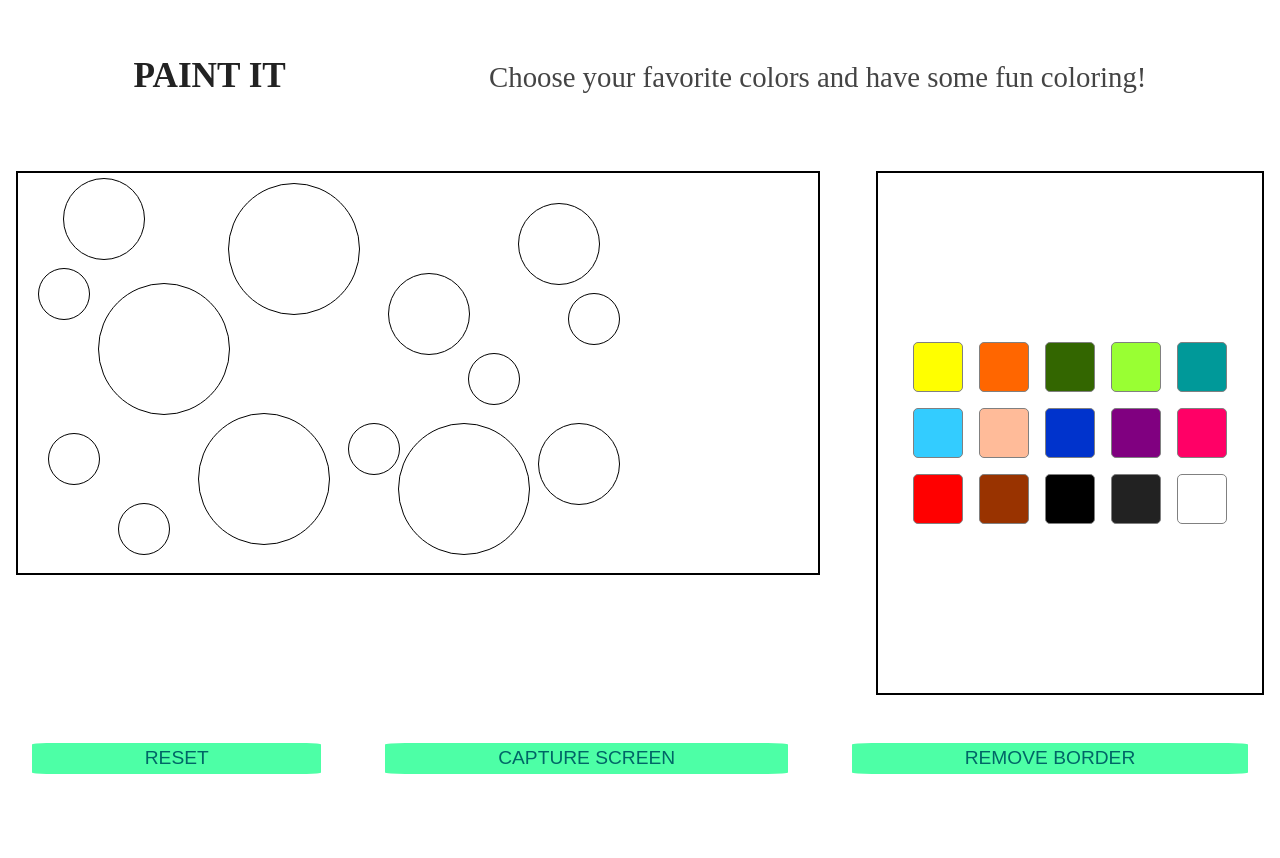
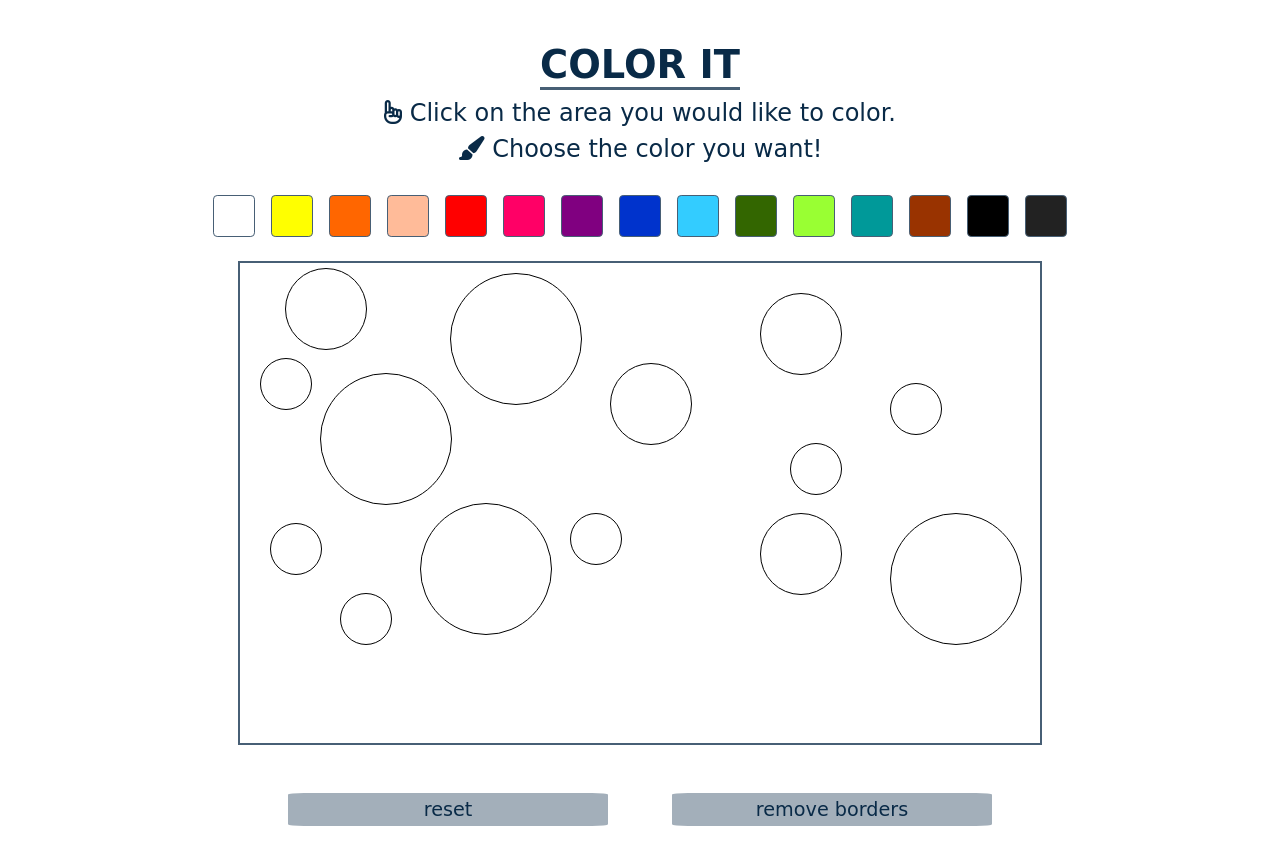
Before and after one commit to veredrec/color-it, a plain HTML site: page index.html in a window 1280 px wide. Before the commit the page ends 806 px from the top, so only its background shows below. Drawn offline with Linux system fonts and the light colour scheme; a web font is replaced by a local one.

Commit message:
Design page with css

```diff
--- a/index.html
+++ b/index.html
@@ -4,16 +4,39 @@
 <head>
   <meta name="viewport" content="width=device-width" />
   <meta charset="utf-8">
+  <link href="https://fonts.googleapis.com/css?family=Delius" rel="stylesheet">
+  <script src="https://use.fontawesome.com/7a1353cd80.js"></script>
   <link rel="stylesheet" href="style.css">
-  <title>Paint It</title>
+  <title>Color It</title>
 </head>
 
 <body>
   <header class="header">
-    <h1 class="logo">PAINT IT</h1>
-    <p class="title">Choose your favorite colors and have some fun coloring!</p>
+    <h1 class="logo">COLOR IT</h1>
+    <p class="title">
+      <i class="fa fa-hand-o-up" aria-hidden="true"></i>
+      Click on the area you would like to color. </p>
+      <p class="title"><i class="fa fa-paint-brush" aria-hidden="true"></i>
+      Choose the color you want!</p>
   </header>
   <section class="main">
+    <div class="colors">
+      <p class="color white" id="white"></p>
+      <p class="color yellow" id="yellow"></p>
+      <p class="color orange" id="orange"></p>
+      <p class="color peach" id="peach"></p>
+      <p class="color red" id="red"></p>
+      <p class="color pink" id="pink"></p>
+      <p class="color purple" id="purple"></p>
+      <p class="color blue" id="blue"></p>
+      <p class="color lightBlue" id="lightBlue"></p>
+      <p class="color darkGreen" id="darkGreen"></p>
+      <p class="color green" id="green"></p>
+      <p class="color turquoise" id="turquoise"></p>
+      <p class="color brown" id="brown"></p>
+      <p class="color black" id="black"></p>
+      <p class="color grey" id="grey"></p>
+    </div>
     <div class="drawing">
       <div class="circle large a" id="circa"></div>
       <div class="circle large b" id="circb"></div>
@@ -30,28 +53,10 @@
       <div class="circle small m" id="circm"></div>
       <div class="circle small n" id="circn"></div>
     </div>
-    <div class="colors">
-      <p class="color yellow" id="yellow"></p>
-      <p class="color orange" id="orange"></p>
-      <p class="color darkGreen" id="darkGreen"></p>
-      <p class="color green" id="green"></p>
-      <p class="color turquoise" id="turquoise"></p>
-      <p class="color lightBlue" id="lightBlue"></p>
-      <p class="color peach" id="peach"></p>
-      <p class="color blue" id="blue"></p>
-      <p class="color purple" id="purple"></p>
-      <p class="color pink" id="pink"></p>
-      <p class="color red" id="red"></p>
-      <p class="color brown" id="brown"></p>
-      <p class="color black" id="black"></p>
-      <p class="color grey" id="grey"></p>
-      <p class="color white" id="white"></p>
-    </div>
   </section>
   <div class="buttons">
-    <button class="reset" id="reset">RESET</button>
-    <button class="print" id="print">CAPTURE SCREEN</button>
-    <button class="noBorder" id="noBorder">REMOVE BORDER</button>
+    <button class="reset" id="reset">reset</button>
+    <button class="noBorder" id="noBorder">remove borders</button>
   </div>
   <script type="text/javascript" src="index.js"></script>
 </body>
--- a/style.css
+++ b/style.css
@@ -2,37 +2,37 @@ body {
   margin: 0;
   padding: 0;
   font-size: 14px;
+  font-family: 'Delius', cursive;
+  color: #092a47;
 }
 /* HEADER */
 .header {
+  margin-top: 1rem;
   display: flex;
-  justify-content: space-around;
-  margin: 2rem;
+  flex-direction: column;
+  align-items: center;
 }
 .logo {
-  font-size: 2.2rem;
-  color: #222;
+  font-size: 2.4rem;
+  border-bottom: 0.2rem solid #475f75;
 }
 .title {
-  font-size: 1.8rem;
-  color: #444;
+  font-size: 1.5rem;
+  margin-top: -1rem;
 }
 /* MAIN SECTION */
 .main {
   display: flex;
   justify-content: space-between;
+  flex-direction: column;
+  align-items: center;
 }
-.drawing,
-.colors {
-  border: 2px solid black;
-  height: 65vh;
+.drawing {
+  border: 2px solid #475f75;
   margin: 1rem;
 }
-.drawing {
-  width: 70%;
-}
 .colors {
-  width: 30%;
+  width: 90%;
 }
 /* BUTTONS */
 .buttons {
@@ -40,21 +40,21 @@ body {
   justify-content: center;
 }
 .reset,
-.print,
 .noBorder {
   font-size: 1.2rem;
-  color: #006666;
-  background-color: #4dffa6;
+  color: #092a47;
+  background-color: #a3afba;
   padding: 0.3rem;
   margin: 2rem;
-  flex-grow: 1;
+  width: 20rem;
   border-radius: 5%;
   border: none;
+  font-family: 'Delius', cursive;
 }
 /* DRAWING */
 .drawing {
   width: 800px;
-  height: 400px;
+  height: 60vh;
   position: relative;
 }
 .circle {
@@ -76,7 +76,7 @@ body {
 }
 .a {
   top: 250px;
-  left: 380px;
+  left: 650px;
 }
 .b {
   top: 10px;
@@ -88,7 +88,7 @@ body {
 }
 .d {
   top: 30px;
-  left: 500px;
+  left: 520px;
 }
 .e {
   top: 250px;
@@ -96,7 +96,7 @@ body {
 }
 .f {
   top: 180px;
-  left: 450px;
+  left: 550px;
 }
 .g {
   top: 330px;
@@ -128,7 +128,7 @@ body {
 }
 .n {
   top: 120px;
-  left: 550px;
+  left: 650px;
 }
 /* COLORS */
 .colors {
@@ -139,10 +139,10 @@ body {
   align-content: center;
 }
 .color {
-  width: 3rem;
-  height: 3rem;
+  width: 2.5rem;
+  height: 2.5rem;
   border-radius: 10%;
-  border: 1px solid grey;
+  border: 1px solid #475f75;
   margin: 0.5rem;
 }
 .yellow {
```
